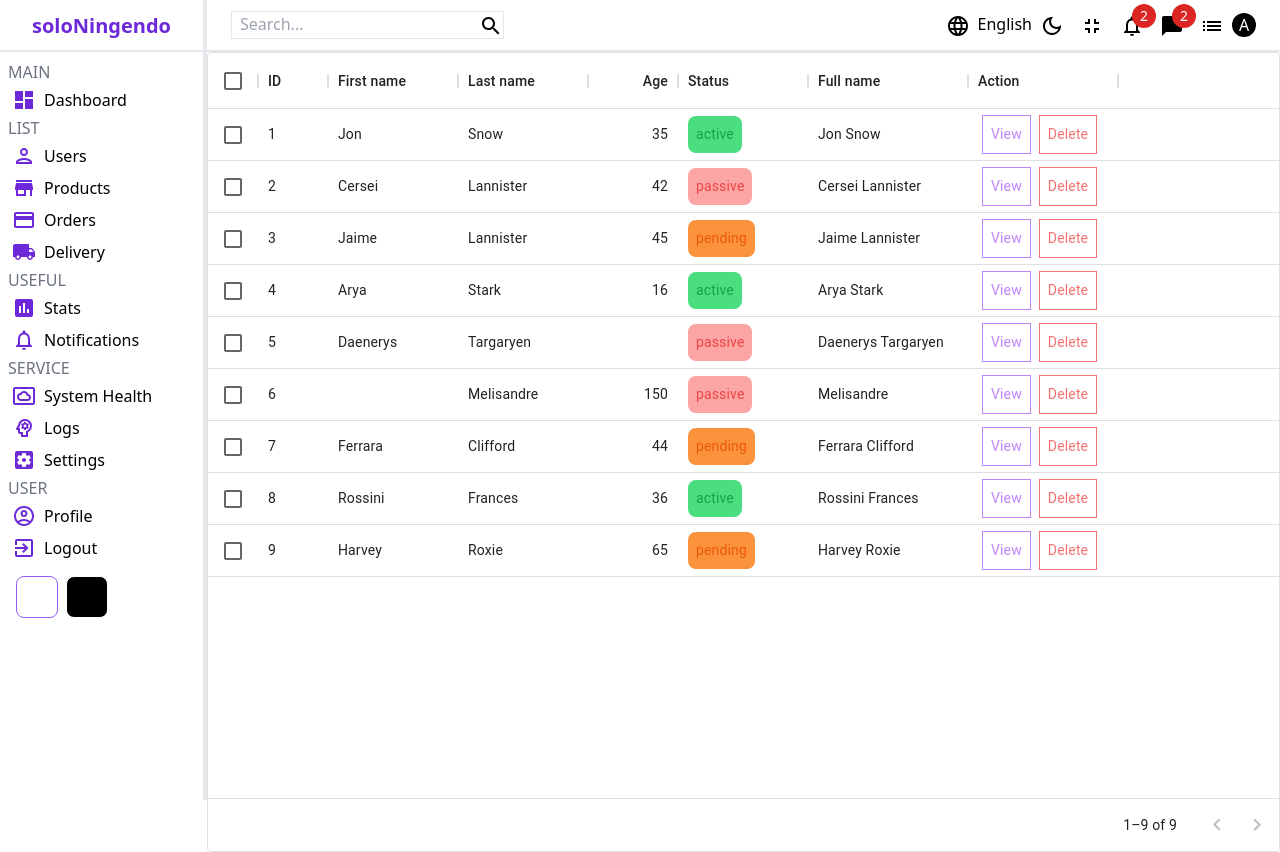
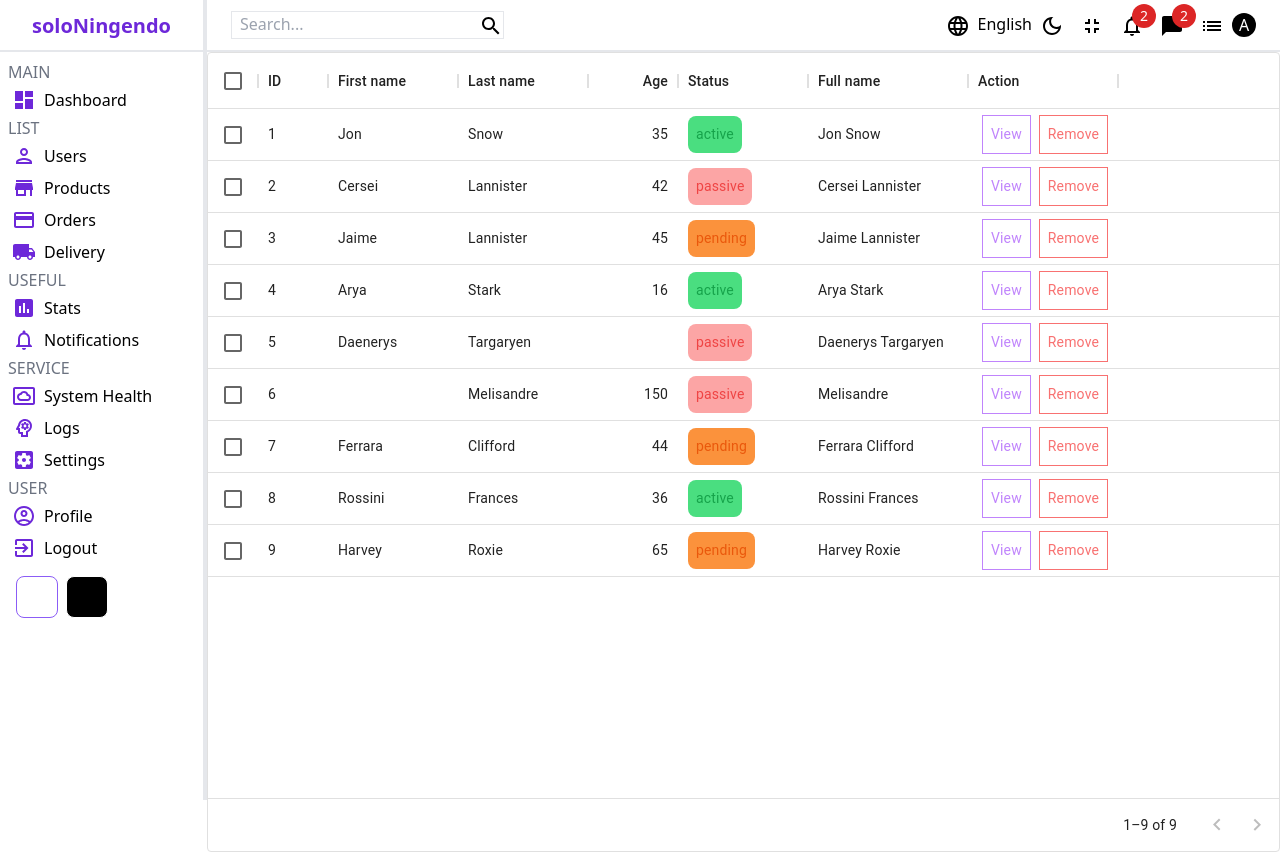
Before and after one commit to rauf97-bit/Admin_Dashboard, a React (Create React App) app: page /users in a window 1280 px wide. Built offline with nearby package versions, Linux system fonts and the light colour scheme.

Commit message:
testing OS

```diff
--- a/src/Screens/List.jsx
+++ b/src/Screens/List.jsx
@@ -17,7 +17,7 @@ const List = () => {
               View
             </button>
             <button className=" mx-1 text-red-400 p-2 border-[1px] border-red-400">
-              Delete
+              Remove
             </button>
           </div>
         );
```
